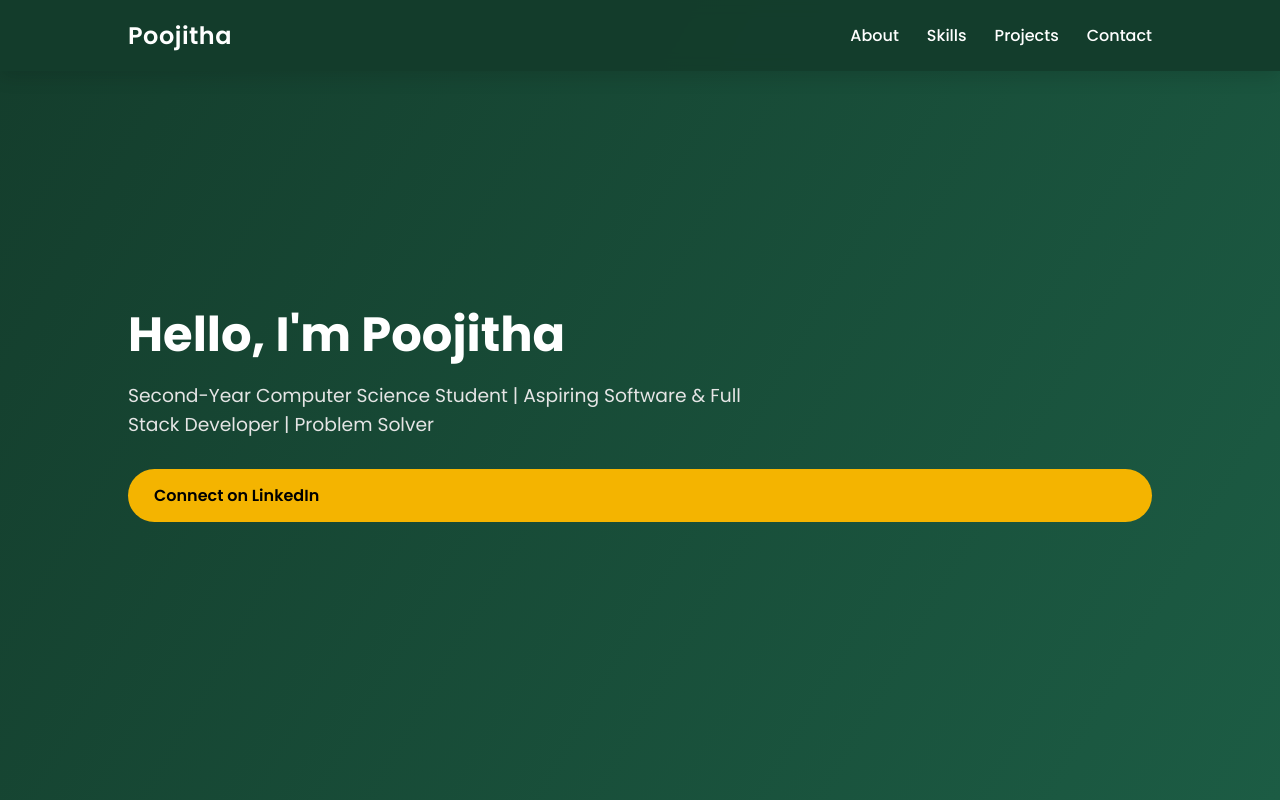
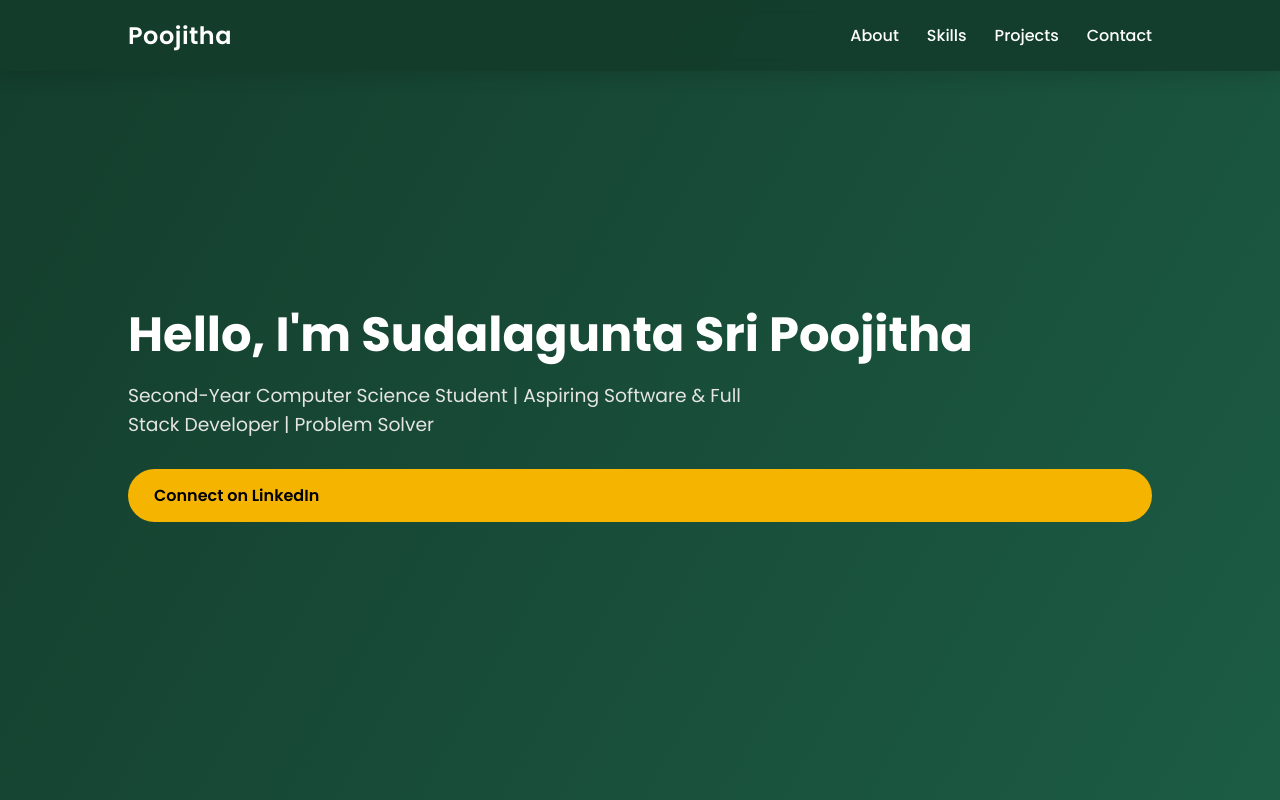
Before and after one commit to poojithasudalagunta-source/portfolio, a plain HTML site: page index.html in a window 1280 px wide. Shown: the top 800 px of the page. Drawn offline with Linux system fonts and the light colour scheme.

Commit message:
Revise portfolio content and hero section name
Updated portfolio details and corrected name in hero section.

```diff
--- a/index.html
+++ b/index.html
@@ -101,7 +101,7 @@ nav{flex-direction:column;gap:12px}
 </nav>
 
 <section class="hero">
-<h1>Hello, I'm Poojitha</h1>
+<h1>Hello, I'm Sudalagunta Sri Poojitha</h1>
 <h3>Second-Year Computer Science Student | Aspiring Software & Full Stack Developer | Problem Solver</h3>
 <a href="https://www.linkedin.com/in/poojithasudalagunta/" target="_blank" class="btn">Connect on LinkedIn</a>
 </section>
```
